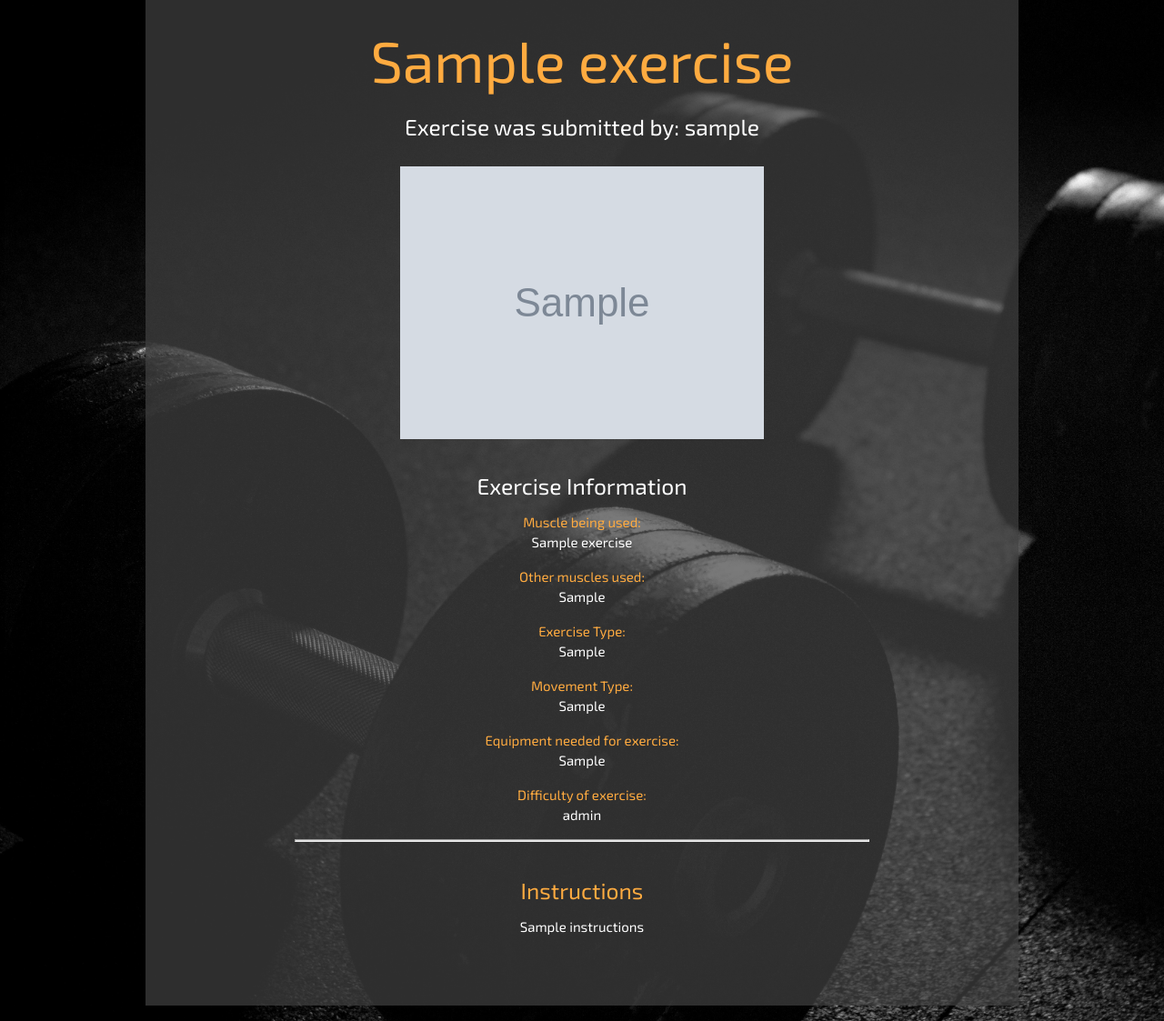
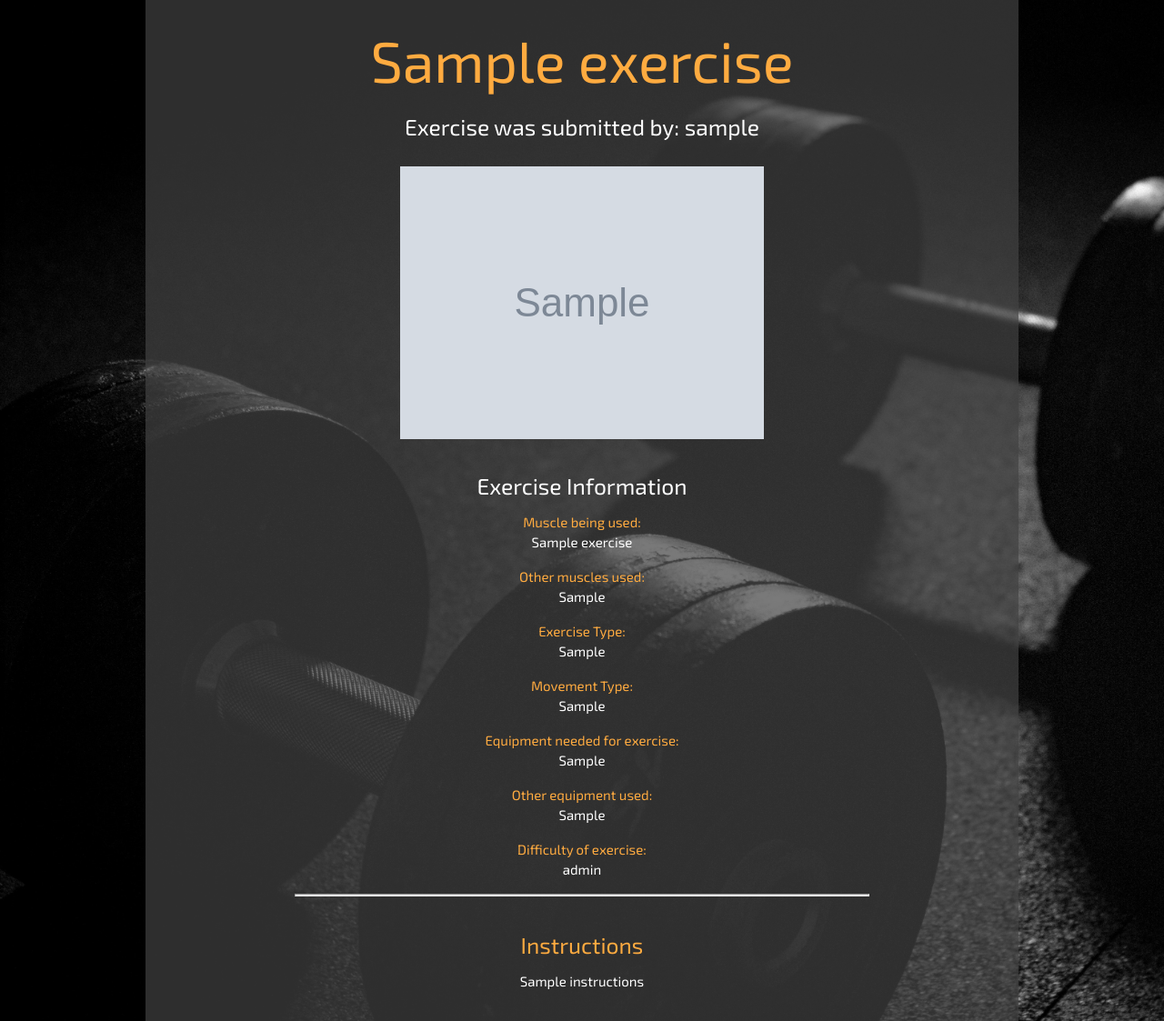
Before and after one commit to Code-Institute-Submissions/shared_fitness_database, a Flask app: template templates/exercise.html in a window 1280 px wide. Shown: the part 64-1187 px from the top of the page at 91% size. Run offline with Flask 2, Linux system fonts and the light colour scheme; the template is opened without the code that fills it: most values are stand-ins (such as "Sample title", 1, 10 or a date in 2020); grey boxes marked "Sample" are stand-in pictures; some libraries are stand-ins or nearby versions.

Commit message:
added the other_equipment field so the individual exercise page, so it will now show up when viewing the individual exercise

```diff
--- a/templates/exercise.html
+++ b/templates/exercise.html
@@ -25,6 +25,7 @@
                     <p><span class="highlight">Exercise Type:</span> <br>{{exercise.exercise_type}}</p>
                     <p><span class="highlight">Movement Type:</span> <br>{{exercise.movement_type}}</p>
                     <p><span class="highlight">Equipment needed for exercise:</span> <br>{{exercise.equipment_type}}</p>
+                    <p><span class="highlight">Other equipment used:</span> <br>{{exercise.other_equipment}}</p>
                     <p><span class="highlight">Difficulty of exercise:</span> <br>{{exercise.difficulty_level}}</p>
                 </div>
                 <hr class="divider">
```
